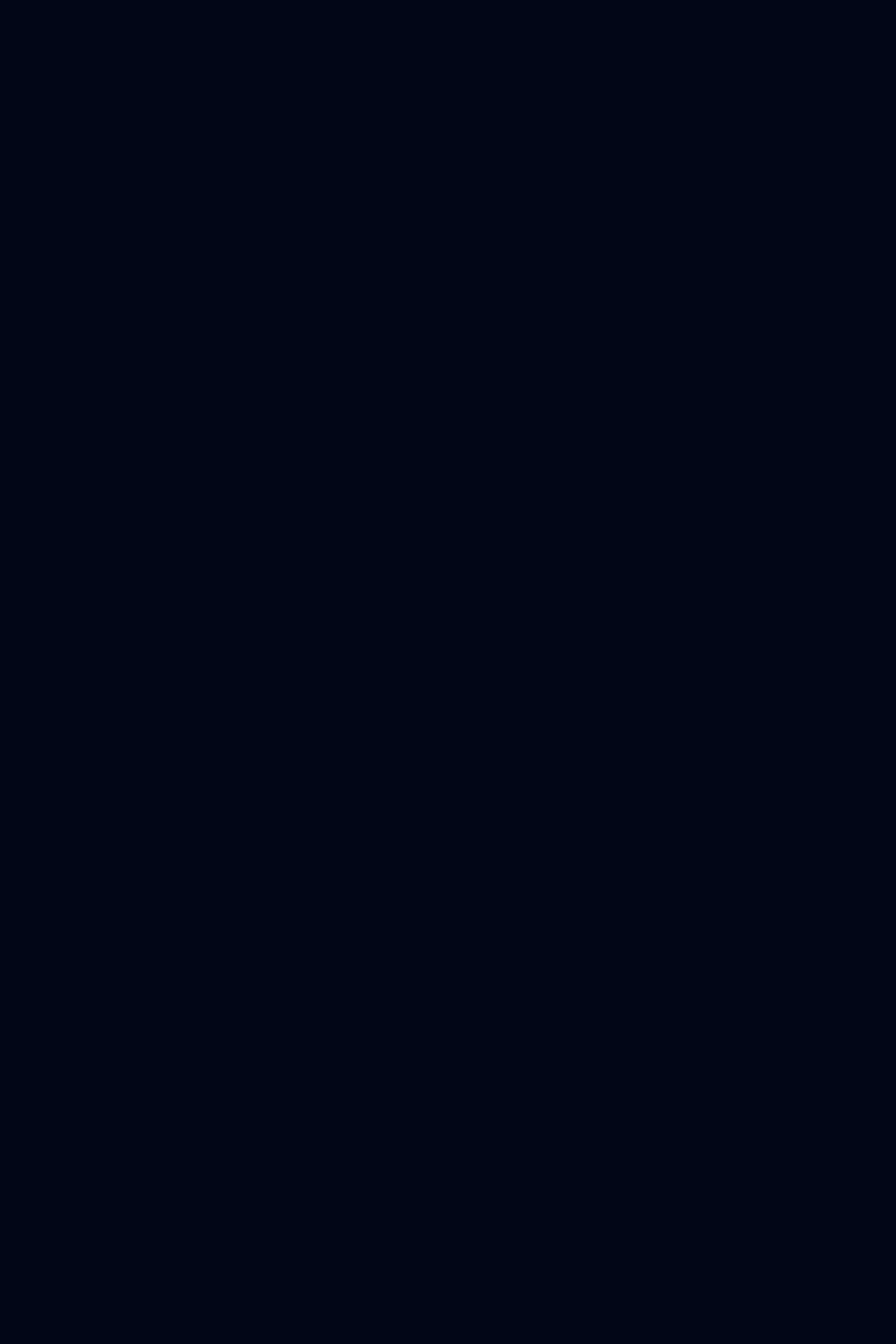
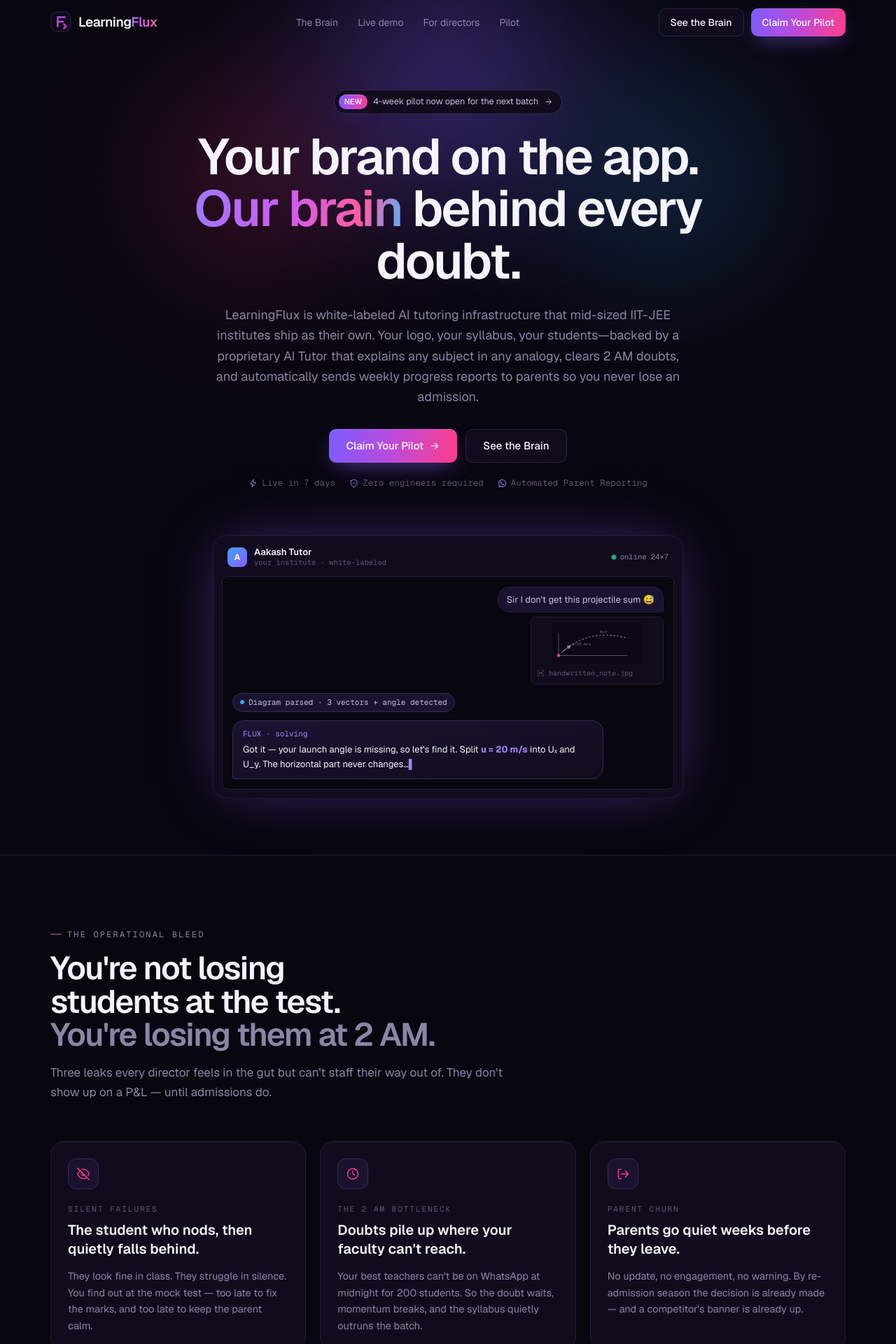
Before and after one commit to splendidbrill/learnflownew, a Next.js app in the folder frontend/: page / in a window 1280 px wide. Before the commit this address had no page. Shown: the top 1920 px of the page at 70% size. Before the commit the page ends 800 px from the top, so only its background shows below. Built offline with nearby package versions, Linux system fonts and the light colour scheme.

Commit message:
newlanding

```diff
--- a/frontend/app/layout.tsx
+++ b/frontend/app/layout.tsx
@@ -1,38 +1,12 @@
-// import type { Metadata } from "next";
-// import { Inter } from "next/font/google";
-// import "./globals.css";
-
-// const inter = Inter({ subsets: ["latin"] });
-
-// export const metadata: Metadata = {
-//   title: "LearningFlux - AI Tutor",
-//   description: "Learn complex topics with AI analogies",
-// };
-
-// export default function RootLayout({
-//   children,
-// }: Readonly<{
-//   children: React.ReactNode;
-// }>) {
-//   return (
-//     <html lang="en">
-//       <body className={`${inter.className} bg-slate-950 text-white`}>
-//         {children}
-//       </body>
-//     </html>
-//   );
-// }
-
 import type { Metadata } from "next";
-import { Inter } from "next/font/google";
+import { GeistSans } from "geist/font/sans";
+import { GeistMono } from "geist/font/mono";
 import "./globals.css";
-
-// Use Inter (a standard, safe Google Font) instead of local files
-const inter = Inter({ subsets: ["latin"] });
+import "../app/learningflux/learningflux.css";
 
 export const metadata: Metadata = {
-  title: "LearningFlux",
-  description: "AI Tutor Platform",
+  title: "LearningFlux — White-labeled AI tutoring for IIT-JEE institutes",
+  description: "White-labeled AI tutoring infrastructure for serious IIT-JEE institutes. Your brand on the front. Our brain underneath.",
 };
 
 export default function RootLayout({
@@ -42,8 +16,7 @@ export default function RootLayout({
 }>) {
   return (
     <html lang="en">
-      {/* We apply the font and your dark background color here */}
-      <body className={`${inter.className} bg-slate-950 text-white antialiased`}>
+      <body className={`${GeistSans.variable} ${GeistMono.variable} antialiased`}>
         {children}
       </body>
     </html>
--- a/frontend/app/learningflux/layout.tsx
+++ b/frontend/app/learningflux/layout.tsx
@@ -1,7 +1,6 @@
 import type { Metadata } from 'next'
 import { GeistSans } from 'geist/font/sans'
 import { GeistMono } from 'geist/font/mono'
-import './learningflux.css'
 
 export const metadata: Metadata = {
   title: 'LearningFlux — White-labeled AI tutoring for IIT-JEE institutes',
--- a/frontend/app/page.tsx
+++ b/frontend/app/page.tsx
@@ -1,130 +1,21 @@
-// "use client";
+'use client'
 
-// import React, { useState, useEffect } from "react";
-// import { motion } from "framer-motion";
-// import { ArrowRight, Sparkles, BookOpen, Brain, Github } from "lucide-react";
-// import { supabase } from "@/lib/supabase/client";
-// import { useRouter } from "next/navigation";
-
-// export default function Hero() {
-//   const router = useRouter();
-//   const [loading, setLoading] = useState(false);
-
-//   useEffect(() => {
-//     // Redirect if already logged in
-//     const checkUser = async () => {
-//       const { data: { session } } = await supabase.auth.getSession();
-//       if (session) router.push("/dashboard");
-//     };
-//     checkUser();
-//   }, [router]);
-
-//   const handleLogin = async () => {
-//     setLoading(true);
-//     // Uses Github or Google depending on what you enabled in Supabase
-//     // If you haven't set up OAuth, we can switch to Email/Password
-//     const { error } = await supabase.auth.signInWithOAuth({
-//       provider: 'google', // Change to 'github' if you prefer
-//       options: {
-//         redirectTo: `${window.location.origin}/auth/callback`,
-//       },
-//     });
-//     if (error) {
-//         alert("Login Error: " + error.message);
-//         setLoading(false);
-//     }
-//   };
-
-//   return (
-//     <div className="relative min-h-screen bg-slate-950 overflow-hidden text-white flex flex-col justify-center">
-//       {/* Background Ambience */}
-//       <div className="absolute inset-0 overflow-hidden pointer-events-none">
-//         <div className="absolute -top-40 -right-40 w-96 h-96 bg-purple-500/20 rounded-full blur-3xl" />
-//         <div className="absolute -bottom-40 -left-40 w-96 h-96 bg-cyan-500/20 rounded-full blur-3xl" />
-//       </div>
-
-//       <div className="relative max-w-7xl mx-auto px-6 w-full">
-//         <div className="grid lg:grid-cols-2 gap-12 items-center">
-//           <div>
-//             <div className="inline-flex items-center gap-2 px-4 py-2 rounded-full bg-purple-500/10 border border-purple-500/20 mb-6">
-//               <Sparkles className="w-4 h-4 text-purple-400" />
-//               <span className="text-sm text-purple-300">AI-Powered Learning</span>
-//             </div>
-
-//             <h1 className="text-5xl md:text-7xl font-bold mb-6 leading-tight">
-//               Learn Anything,
-//               <span className="bg-gradient-to-r from-purple-400 to-cyan-400 bg-clip-text text-transparent">
-//                 {" "}Understand Everything
-//               </span>
-//             </h1>
-
-//             <p className="text-xl text-slate-300 mb-8 max-w-lg">
-//               Upload your textbooks. Our AI breaks them down using analogies you actually care about.
-//             </p>
-
-//             <button
-//               onClick={handleLogin}
-//               disabled={loading}
-//               className="bg-white text-slate-950 text-lg px-8 py-4 rounded-xl font-bold hover:bg-slate-200 transition-all flex items-center gap-2"
-//             >
-//               {loading ? "Connecting..." : "Start Learning Free"}
-//               <ArrowRight className="w-5 h-5" />
-//             </button>
-//           </div>
-
-//           {/* Visual Card */}
-//           <motion.div
-//             initial={{ opacity: 0, scale: 0.9 }}
-//             animate={{ opacity: 1, scale: 1 }}
-//             className="hidden lg:block bg-white/5 backdrop-blur-xl border border-white/10 p-8 rounded-3xl"
-//           >
-//             <div className="flex items-center gap-3 mb-6">
-//               <BookOpen className="w-6 h-6 text-purple-400" />
-//               <span className="font-semibold">Physics 101</span>
-//             </div>
-//             <div className="space-y-4">
-//               <div className="h-2 bg-white/10 rounded w-full" />
-//               <div className="h-2 bg-white/10 rounded w-5/6" />
-//               <div className="p-4 bg-purple-500/20 rounded-xl border border-purple-500/30">
-//                 <div className="flex items-center gap-2 text-purple-300 text-sm mb-2">
-//                   <Brain className="w-4 h-4" />
-//                   <span>AI Explanation</span>
-//                 </div>
-//                 <p className="text-sm text-slate-300">
-//                   Think of voltage like water pressure in a pipe...
-//                 </p>
-//               </div>
-//             </div>
-//           </motion.div>
-//         </div>
-//       </div>
-//     </div>
-//   );
-// }
-
-// import Navbar from "./landingComponents/Navbar";
-// import Hero from "./landingComponents/Hero";
-// import HowItWorks from "./landingComponents/HowItWorks";
-// import Features from "./landingComponents/Features";
-// import Benefits from "./landingComponents/Benefits";
-// import Pricing from "./landingComponents/Pricing";
-// // import Footer from "./landingComponents/Footer";
-
-// export default function Home(): JSX.Element {
-//   return (
-//     <div className="bg-gradient-to-br from-slate-950 via-purple-950 to-slate-950 min-h-screen">
-//       <Navbar />
-//       <Hero />
-//       <HowItWorks />
-//       <Features />
-//       <Benefits />
-//       <Pricing />
-//       {/* <Footer /> */}
-//     </div>
-//   );
-// }
-import { redirect } from "next/navigation";
+import { useReveal, Nav, Footer } from "./learningflux/components";
+import { Hero, Agitation, Features, Moat, FinalCTA } from "./learningflux/sections";
 
 export default function Home() {
-  redirect("/learningflux");
+  useReveal();
+  return (
+    <div className="lf-root">
+      <Nav />
+      <main>
+        <Hero />
+        <Agitation />
+        <Features />
+        <Moat />
+        <FinalCTA />
+      </main>
+      <Footer />
+    </div>
+  );
 }
```
